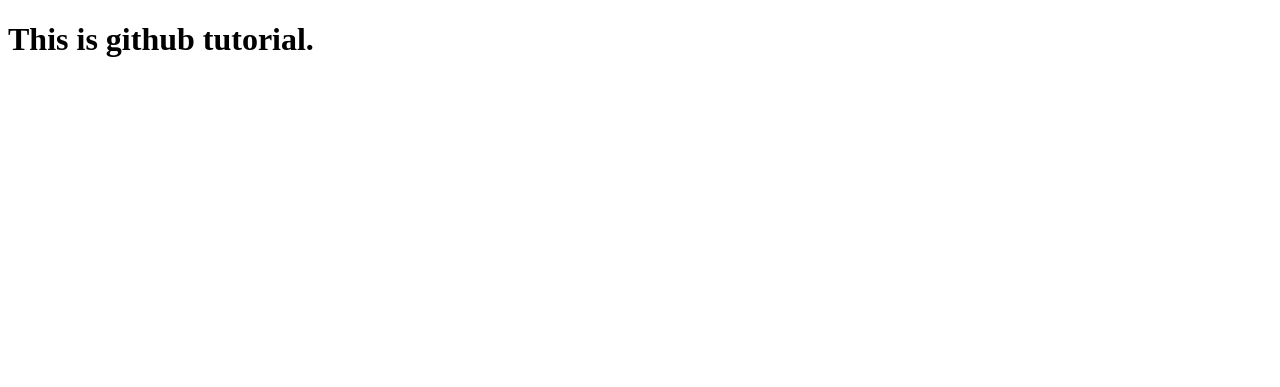
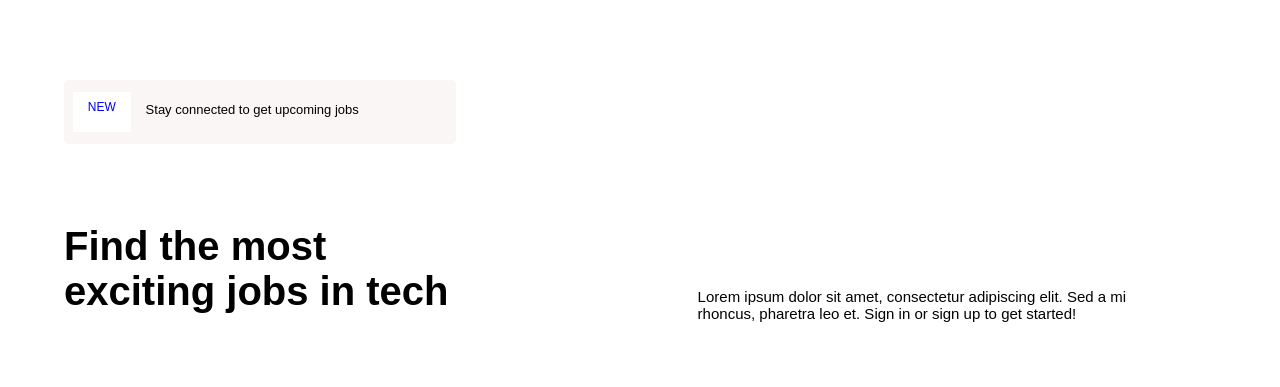
Before and after one commit to Sandhya0726/clone, a plain HTML site: page index.html in a window 1280 px wide. Drawn offline with Linux system fonts and the light colour scheme.

Commit message:
body updated

```diff
--- a/index.html
+++ b/index.html
@@ -5,9 +5,31 @@
     <meta http-equiv="X-UA-Compatible" content="IE=edge">
     <meta name="viewport" content="width=device-width, initial-scale=1.0">
     <title>Document</title>
+    <link rel="stylesheet" href="style.css">
 </head>
 <body>
-    <h1>This is github tutorial.</h1>
+    <div class="container">
+        <div class="new">
+            <div class="text">
+                <label3>NEW</label3>
+            </div>
+            <div class="stay">
+            <label4>Stay connected to get upcoming jobs</label4>
+            </div>
+        </div>
+        <div class="box">
+            <div class="text1">
+                <label1>Find the most exciting jobs in tech
+
+                </label1>
+            </div>
+            <div class="text2">
+                <label2>Lorem ipsum dolor sit amet, consectetur adipiscing elit. Sed a mi rhoncus, pharetra leo et. Sign in or sign up to get started!</label2>
+            </div>
+        </div>
+    </div>
+
+
 
 </body>
 </html>
--- /dev/null
+++ b/style.css
@@ -0,0 +1,92 @@
+*{
+    margin:0;
+    padding:0;
+}
+.container
+{
+
+  position: relative;
+  height: 100vh;
+  width: 100%;
+  /* background-color:white; */
+
+}
+.box{
+  height: 20vh;
+  width: 90%;
+  margin-top: 10vh;
+  margin-left: 5%;
+  margin-right: 15%;
+  display: grid;
+  grid-template-columns: 45% 45%;
+  justify-content: space-between;
+}
+.text1{
+  /* background-color: aqua; */
+  display: inline;
+  align-items: flex-start;
+  width: 80%;
+}
+label1{
+  color: black;
+  font-family: sans-serif;
+  font-size: 40px;
+  font-weight: 550;
+}
+.text2{
+  /* background-color: aquamarine; */
+  width:90%;
+  display: inline;
+  display: flex;
+
+
+}
+label2{
+  font-size:15px;
+  font-family: sans-serif;
+  color: black;
+  padding-top: 8vh;
+
+}
+.new{
+  height:7vh;
+  width:30%;
+  background-color:rgba(249, 244, 244, 0.831);
+  margin-left: 5%;
+  margin-top: 10vh;
+  border-radius: 5px;
+  padding: 0.5vh;
+  display: flex;
+  justify-content: flex-start ;
+}
+.text{
+  width: 15%;
+  height: 5vh;
+  background-color: white;
+  margin-left: 5px;
+  margin-top: 1vh;
+  display: flex;
+  justify-content: center;
+
+}
+.stay{
+  margin-top: 2vh;
+}
+
+label3{
+  font-family: sans-serif;
+  padding: 8px;
+  color: blue;
+  font-size: 12px;
+
+}
+label4{
+  font-family: sans-serif;
+  /* padding: 8px; */
+  color: black;
+  font-size: 13px;
+  padding: 15px;
+
+
+
+}
```
Also changed, not shown: footer.html (+2 -2 lines), navbar.html (+2 -2 lines).
